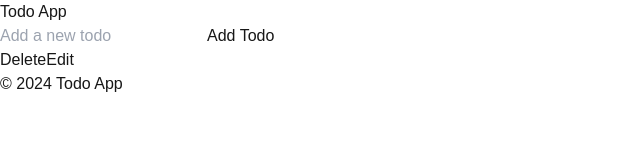
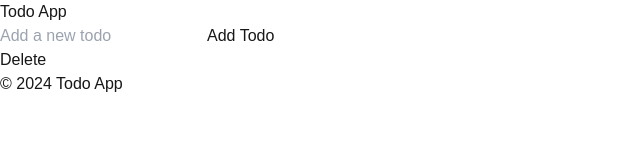
Before and after one commit to Nolelle/todoapp, a Next.js app: page / in a window 1280 px wide. Both pictures are taken after typing "Sample" into the empty fields and a click on the button "Add Todo". Shown: the top 160 px of the page, without its empty margins (0-640 px from the left). Built offline with nearby package versions, Linux system fonts and the light colour scheme; no server answers; the database is empty.

Commit message:
refactor: enhance TodoList component with TypeScript types and improved delete functionality

```diff
--- a/components/TodoList.tsx
+++ b/components/TodoList.tsx
@@ -1,19 +1,30 @@
-import TodoItem from "./TodoItem";
+"use client";
 
-export default function TodoList({ todos, setTodos }) {
+interface Todo {
+  id: string;
+  title: string;
+}
+
+interface TodoListProps {
+  todos: Todo[];
+  setTodos: React.Dispatch<React.SetStateAction<Todo[]>>;
+}
+
+export default function TodoList({ todos, setTodos }: TodoListProps) {
   const deleteTodo = async (id: string) => {
-    await fetch(`/api/todos/${id}`, { method: "DELETE" });
-    setTodos(todos.filter((todo) => todo.id !== id));
+    await fetch(`/api/todos/${id}`, {
+      method: "DELETE"
+    });
+    setTodos((prevTodos) => prevTodos.filter((todo) => todo.id !== id));
   };
 
   return (
     <ul>
       {todos.map((todo) => (
-        <TodoItem
-          key={todo.id}
-          todo={todo}
-          onDelete={deleteTodo}
-        />
+        <li key={todo.id}>
+          {todo.title}
+          <button onClick={() => deleteTodo(todo.id)}>Delete</button>
+        </li>
       ))}
     </ul>
   );
```
